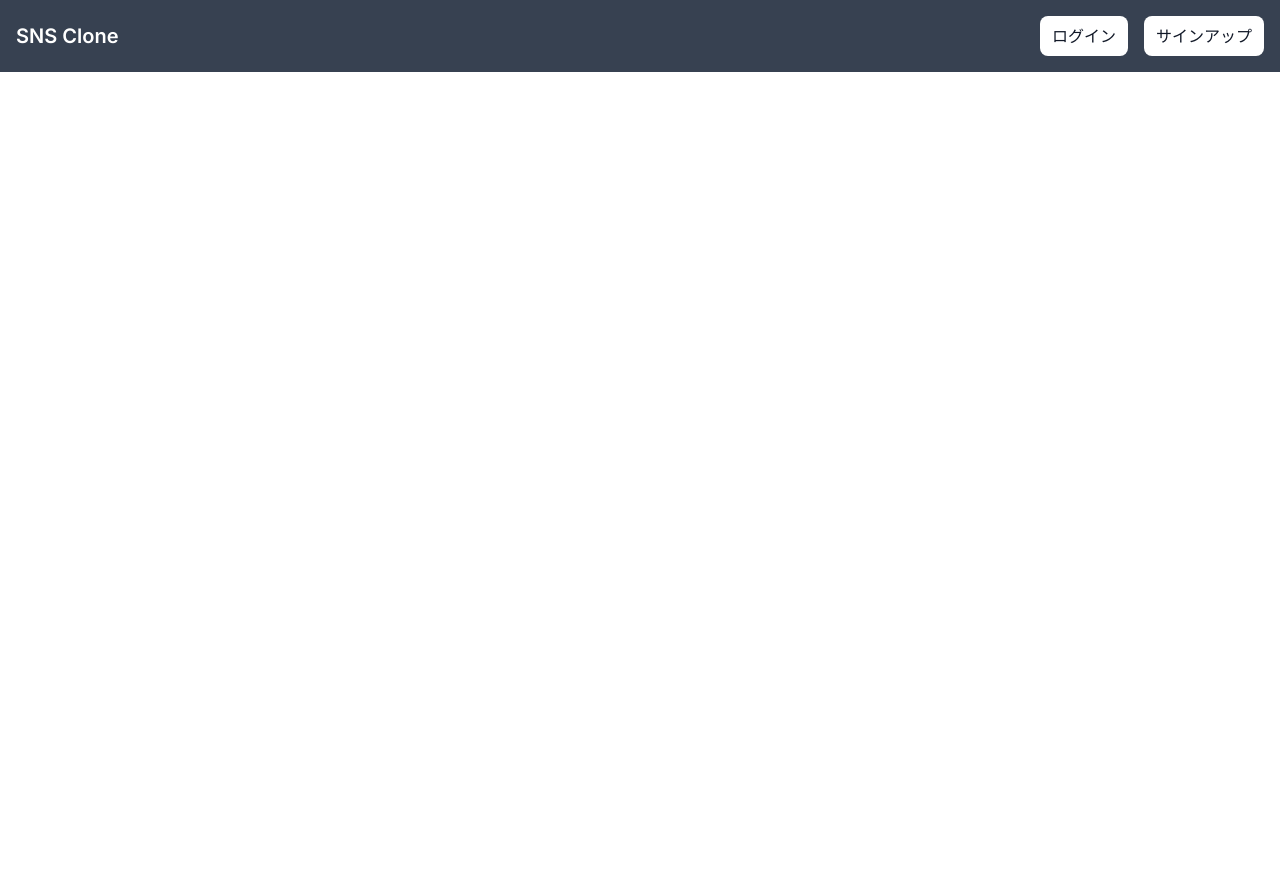
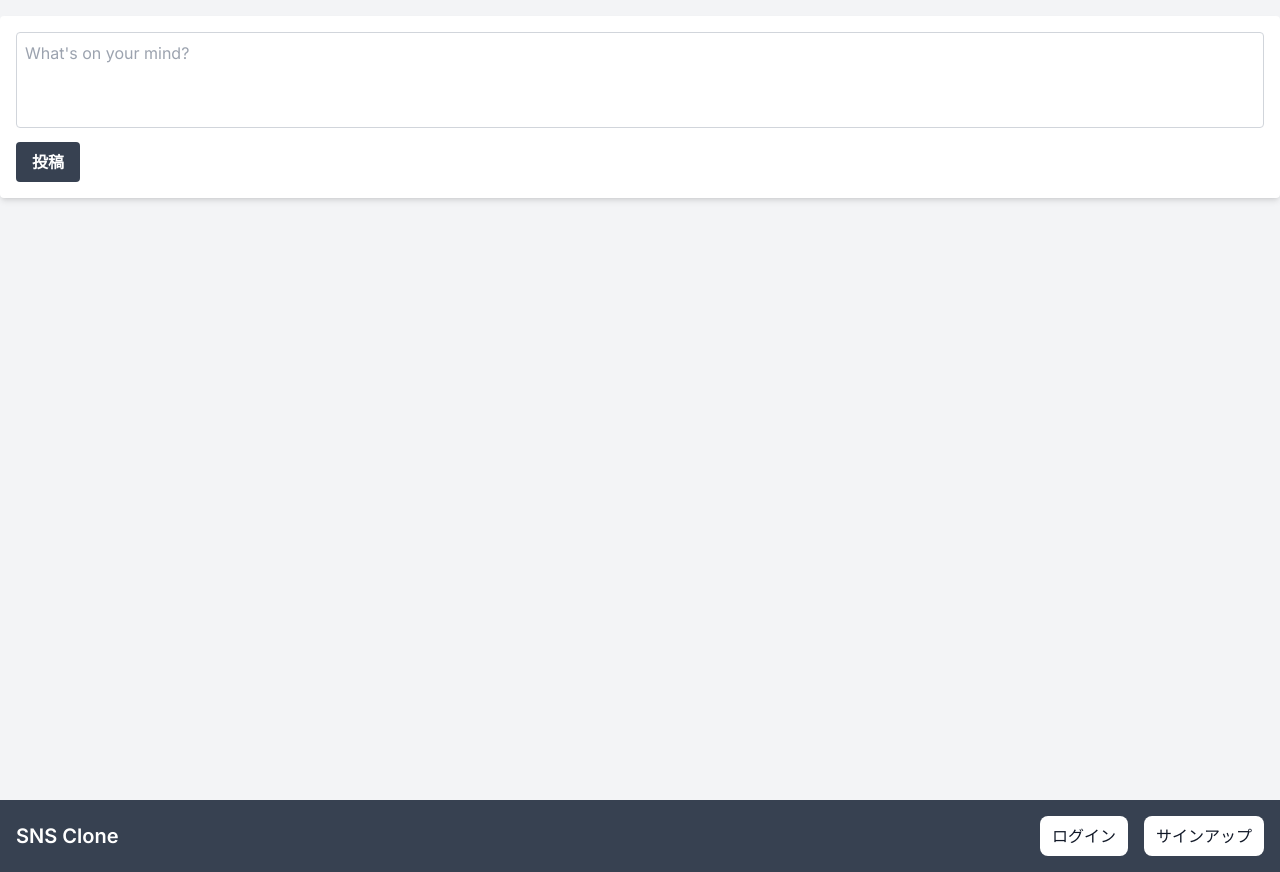
Before and after one commit to Ysk-b/sns-app, a Next.js app in the folder client/: page / in a window 1280 px wide. Before the commit the page ends 800 px from the top, so only its background shows below. Built offline with nearby package versions, Linux system fonts and the light colour scheme.

Commit message:
Timelineコンポーネントの実装

```diff
--- /dev/null
+++ b/client/src/app/components/Molecules/Timeline.tsx
@@ -0,0 +1,26 @@
+import React from 'react';
+
+const Timeline = () => {
+  return (
+    <div className='min-h-screen bg-gray-100'>
+      <main className='container mx-auto py-4'>
+        <div className='bg-white shadow-md rounded p-4 mb-4'>
+          <form>
+            <textarea
+              className='w-full h-24 p-2 border border-gray-300 rounded resize-none focus:outline-none focus:ring-2 focus:ring-blue-400'
+              placeholder="What's on your mind?"
+            ></textarea>
+            <button
+              type='submit'
+              className='mt-2 bg-gray-700 hover:bg-green-700 duration-200 text-white font-semibold py-2 px-4 rounded'
+            >
+              投稿
+            </button>
+          </form>
+        </div>
+      </main>
+    </div>
+  );
+};
+
+export default Timeline;
--- a/client/src/app/page.tsx
+++ b/client/src/app/page.tsx
@@ -1,8 +1,11 @@
 import React from 'react'
+import Timeline from './components/Molecules/Timeline'
 
 const Home = () => {
   return (
-    <div></div>
+    <div>
+      <Timeline />
+    </div>
   )
 }
 
```
Also changed, not shown: client/src/app/components/Molecules/Post.tsx (added).
